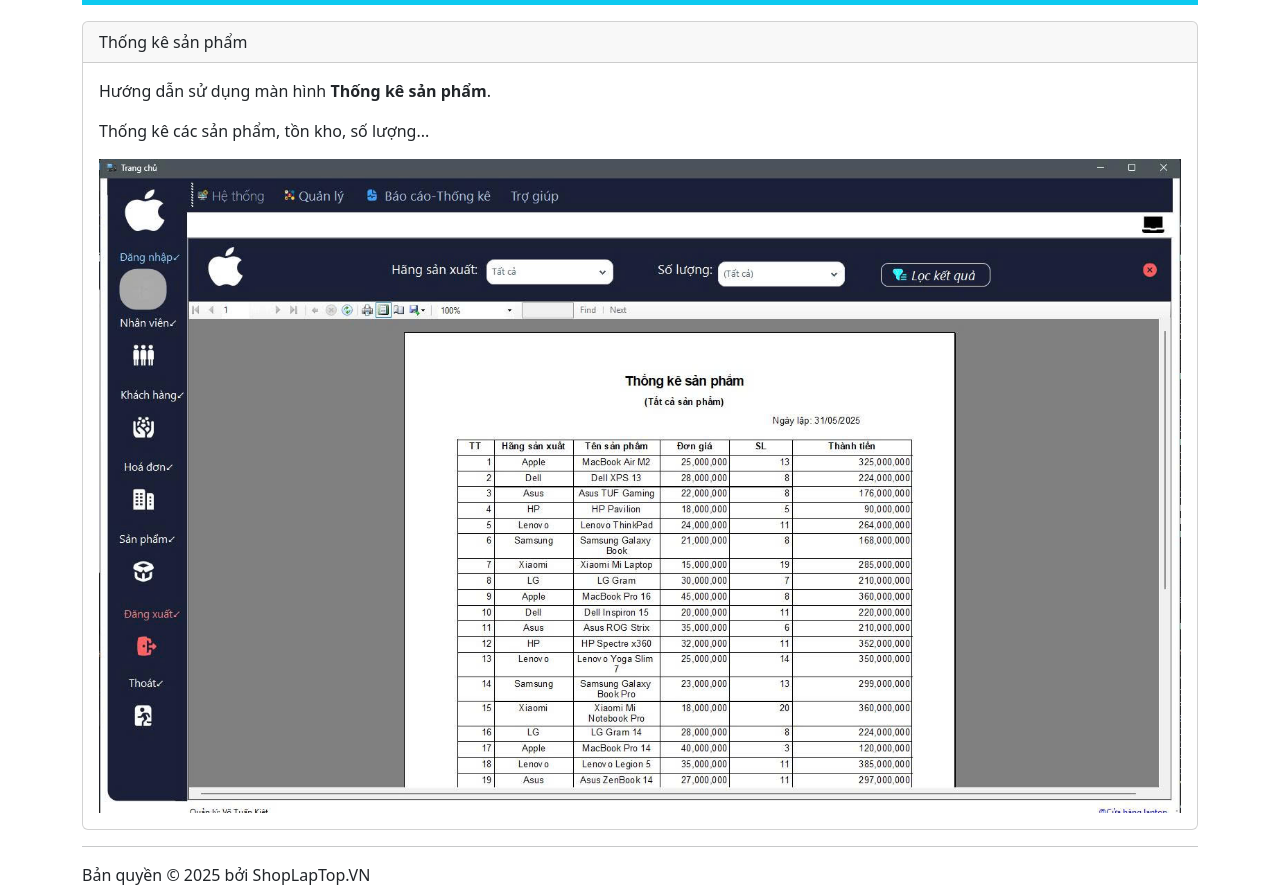
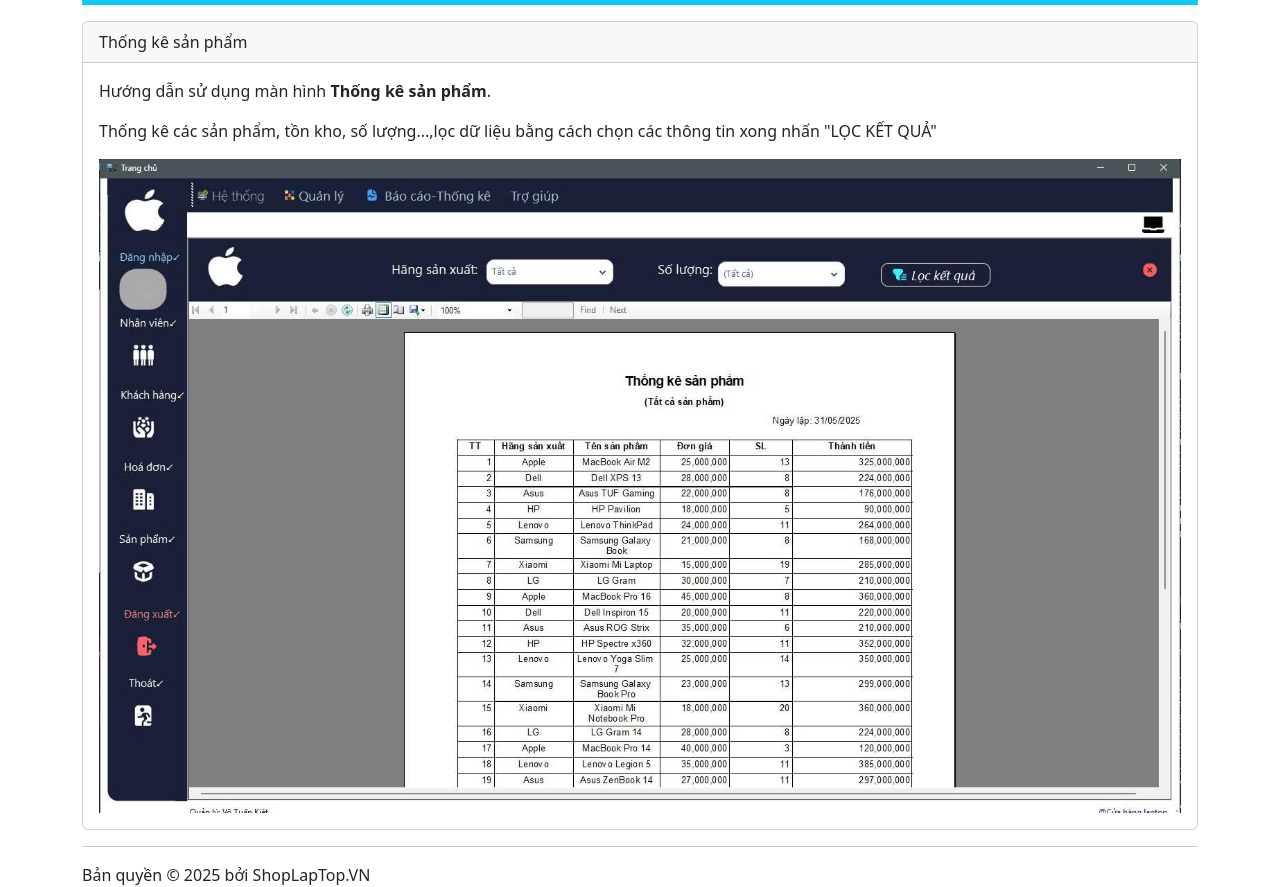
Before and after one commit to VoTuanKiet12/helpqllt, a plain HTML site: page thongkesanpham.html in a window 1280 px wide. Shown: the part 51-938 px from the top of the page. Drawn offline with nearby package versions, Linux system fonts and the light colour scheme.

Commit message:
Update thongkesanpham.html

```diff
--- a/thongkesanpham.html
+++ b/thongkesanpham.html
@@ -17,7 +17,7 @@
 			<div class="card-header">Thống kê sản phẩm</div>
 			<div class="card-body">
 				<p class="card-text">Hướng dẫn sử dụng màn hình <strong>Thống kê sản phẩm</strong>.</p>
-				<p>Thống kê các sản phẩm, tồn kho, số lượng...</p>
+				<p>Thống kê các sản phẩm, tồn kho, số lượng...,lọc dữ liệu bằng cách chọn các thông tin xong nhấn "LỌC KẾT QUẢ"</p>
 				<img src="images/TKSP.jpg" class="img-fluid mx-auto d-block" />
 			</div>
 		</div>
```
